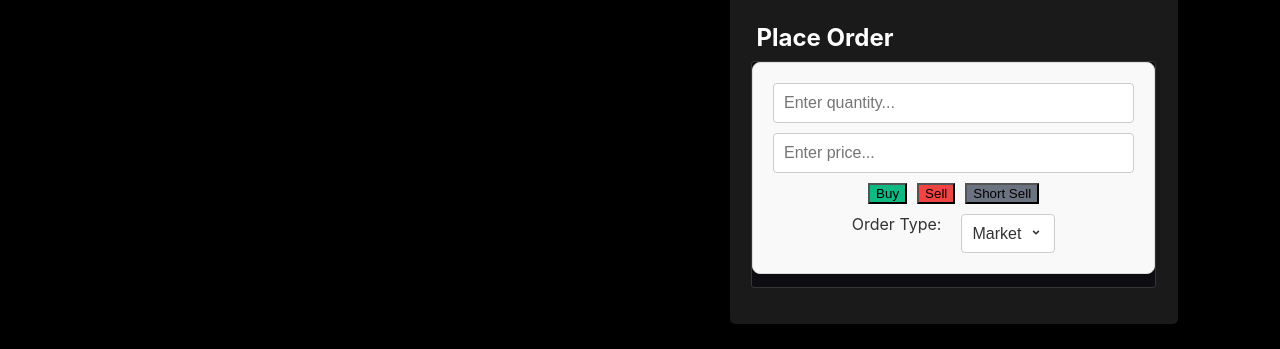
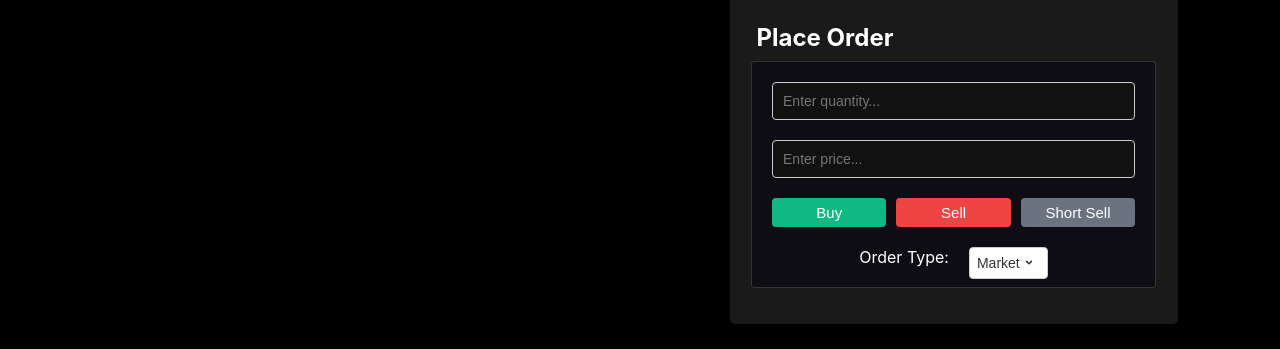
Before and after one commit to vepaan/market, a React (Create React App) app in the folder frontend/: page /market in a window 1280 px wide. Shown: the part 380-729 px from the top of the page. Built offline with nearby package versions, Linux system fonts and the light colour scheme; no server answers; what chartjs-plugin-zoom would draw is missing.

Commit message:
frontend update to order section:

```diff
--- a/frontend/src/pages/placeorder.js
+++ b/frontend/src/pages/placeorder.js
@@ -11,15 +11,9 @@ function PlaceOrder() {
         </div>
 
         <div className="form-row">
-          <button type="submit" className="btn btn-buy">
-            Buy
-          </button>
-          <button type="submit" className="btn btn-sell">
-            Sell
-          </button>
-          <button type="submit" className="btn btn-short-sell">
-            Short Sell
-          </button>
+          <button type="submit" className="button">Buy</button>
+          <button type="submit" className="button">Sell</button>
+          <button type="submit" className="button">Short Sell</button>
         </div>
 
         <div className="form-row">
--- a/frontend/src/placeorder.css
+++ b/frontend/src/placeorder.css
@@ -3,10 +3,6 @@
 flex-wrap: wrap;
 gap: 10px;
 padding: 20px;
-    border: 1px solid #ddd;
-    border-radius: 8px;
-    background-color: #f9f9f9;
-    box-shadow: 0 2px 4px rgba(0, 0, 0, 0.1);
 }
 
 .form-row {
@@ -21,10 +17,12 @@
 .price-box {
 flex: 1 1 calc(50% - 10px);
 padding: 10px;
-    font-size: 16px;
+font-size: 14px;
 border: 1px solid #ccc;
 border-radius: 4px;
 box-sizing: border-box;
+margin-bottom: 10px;
+background-color: rgb(17, 17, 17);
 }
 
 .qty-box:focus,
@@ -36,13 +34,14 @@
 
 .order-form-space .button {
 flex: 1 1 calc(33.33% - 10px);
-    padding: 10px;
-    font-size: 16px;
+padding: 6px;
+font-size: 15px;
 border: none;
 border-radius: 4px;
 color: #fff;
 cursor: pointer;
 transition: background-color 0.2s ease;
+margin-bottom: 10px;
 }
 
 .order-form-space button[type="submit"]:hover {
@@ -64,12 +63,12 @@
 .order-form-space label {
 margin-right: 10px;
 font-size: 16px;
-    color: #333;
+color: white;
 }
 
 .order-form-space select {
-    padding: 10px;
-    font-size: 16px;
+padding: 7px;
+font-size: 14px;
 border: 1px solid #ccc;
 border-radius: 4px;
 appearance: none;
@@ -86,6 +85,30 @@
 box-shadow: 0 0 3px rgba(59, 130, 246, 0.5);
 }
 
+.order-type-dropdown {
+padding: 10px;
+appearance: none;
+font-size: 16px;
+border: 1px solid #ccc;
+border-radius: 4px;
+background-color: rgb(17, 17, 17); /* Red background */
+color: #fff; /* White text for contrast */
+appearance: none;
+background-size: 16px;
+cursor: pointer;
+}
+
+.order-type-dropdown:focus {
+outline: none;
+border-color: rgb(17, 17, 17); /* Darker red border on focus */
+}
+
+.order-type-dropdown option {
+background-color: rgb(17, 17, 17); /* Red background for options */
+color: #fff; /* White text for contrast */
+}
+
+
 /* Responsive Layout */
 @media (max-width: 768px) {
 .order-form-space .qty-box,
```
Lines whose indentation alone changed are shown as unchanged.
